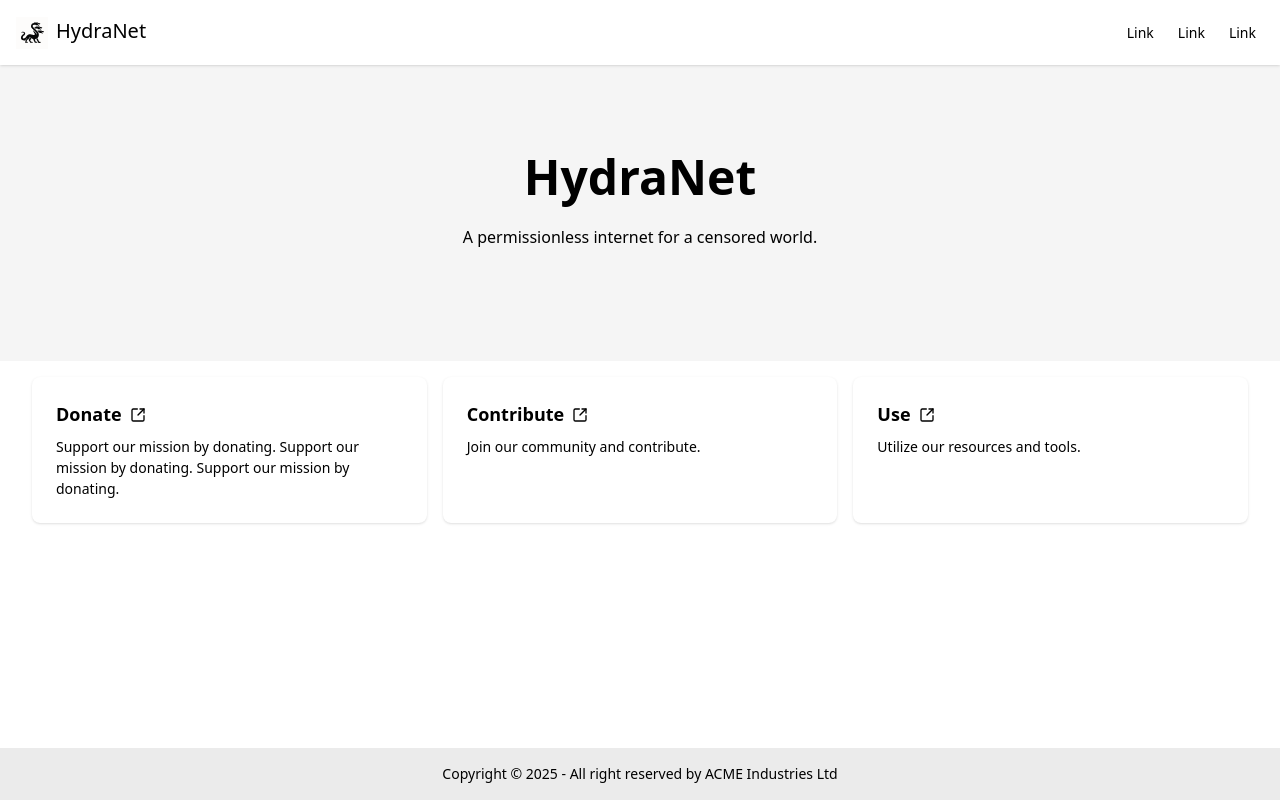
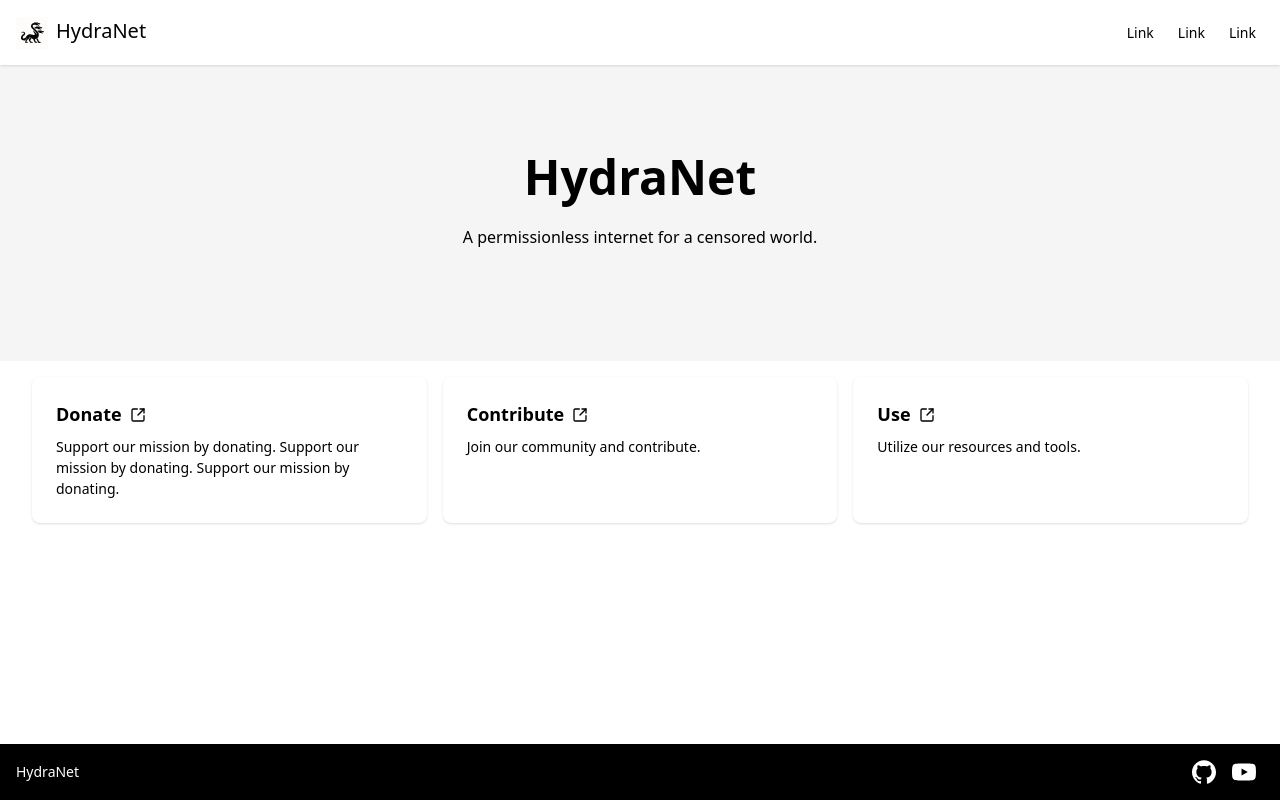
Before and after one commit to HydraInternet/website, a React (Vite) app: page / in a window 1280 px wide. Built offline with nearby package versions, Linux system fonts and the light colour scheme.

Commit message:
Updated the footer (no links yet)

```diff
--- a/src/_ui/footer.tsx
+++ b/src/_ui/footer.tsx
@@ -1,12 +1,16 @@
+import Github from "@/_assets/github.svg";
+import YouTube from "@/_assets/youtube.svg";
+
 export function Footer() {
   return (
-    <footer className="footer sm:footer-horizontal footer-center bg-base-300 text-base-content p-4">
-      <aside>
-        <p>
-          Copyright © {new Date().getFullYear()} - All right reserved by ACME
-          Industries Ltd
-        </p>
+    <footer className="footer sm:footer-horizontal bg-neutral text-neutral-content items-center p-4 pr-6">
+      <aside className="w-full">
+        <p>HydraNet</p>
       </aside>
+      <nav className="w-full flex flex-row justify-end gap-4">
+        <img src={Github} alt="GitHub" className="h-6 w-6 invert" />
+        <img src={YouTube} alt="YouTube" className="h-6 w-6 invert" />
+      </nav>
     </footer>
   );
 }
```
Also changed, not shown: src/_assets/github.svg (added), src/_assets/youtube.svg (added).
